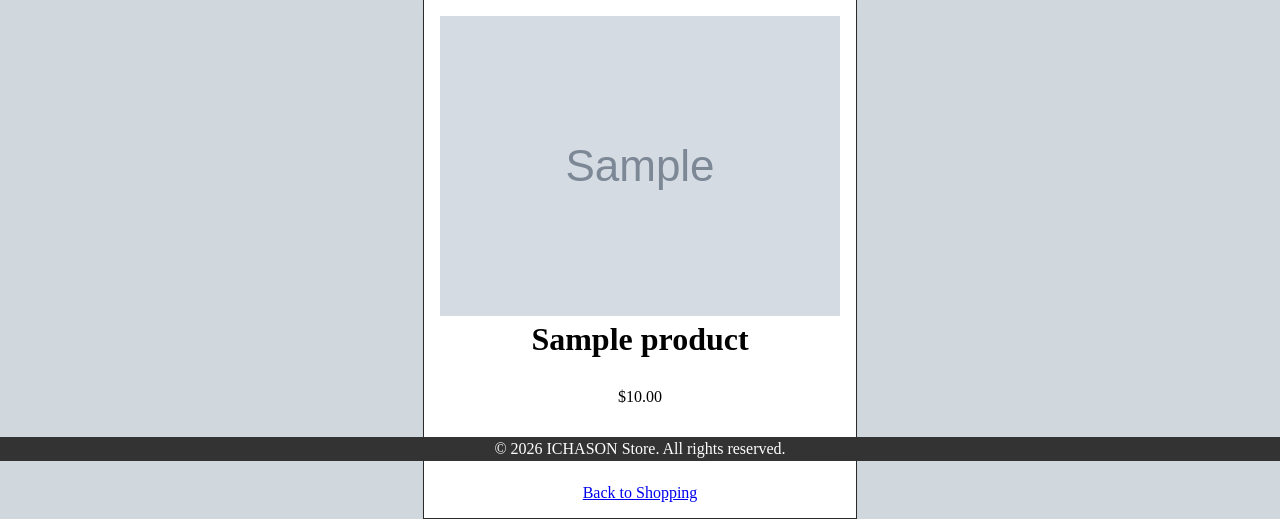
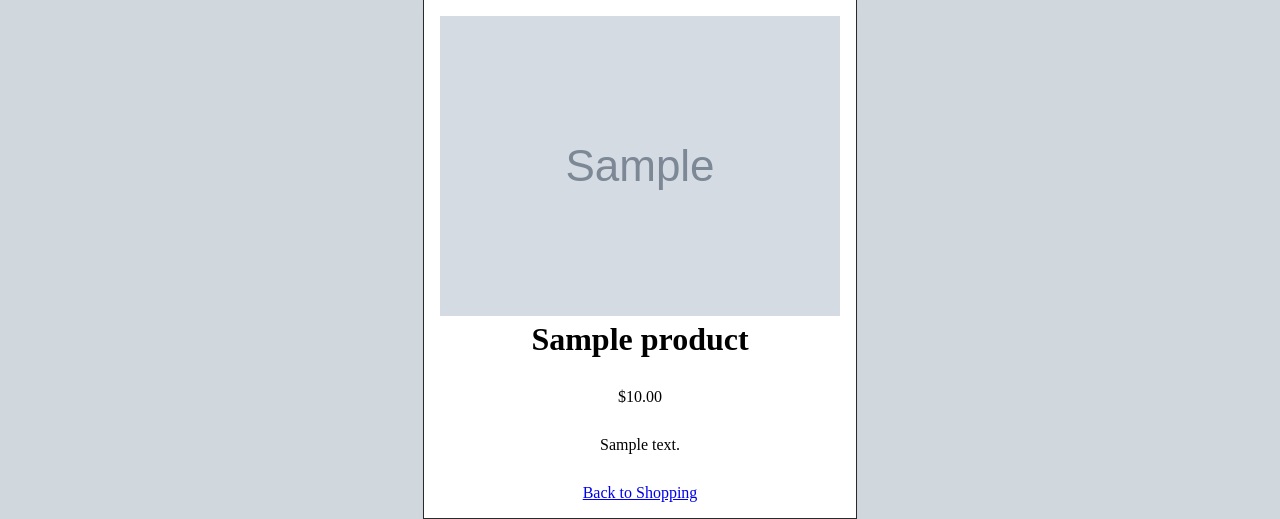
Before and after one commit to Dominic556655/Ichason-store, a Django app: page /ICHASON_PROJ/product/1/ in a window 1280 px wide. Shown: the part 339-858 px from the top of the page. Run offline with Django 5.2, Linux system fonts and the light colour scheme; tables that the repository leaves empty hold one stand-in row (values such as "Sample post"); grey boxes marked "Sample" are stand-in pictures.

Commit message:
Update product_detail.html

```diff
--- a/TEMPLATES/product_detail.html
+++ b/TEMPLATES/product_detail.html
@@ -82,11 +82,11 @@
         </div>
       </main>
 
-      <footer class="milk">
+     <!-- <footer class="milk">
         <p class="kick">
           &copy; <time id="year"></time> ICHASON Store. All rights reserved.
         </p>
-      </footer>
+      </footer> -->
     </body>
   </body>
 </html>
```
